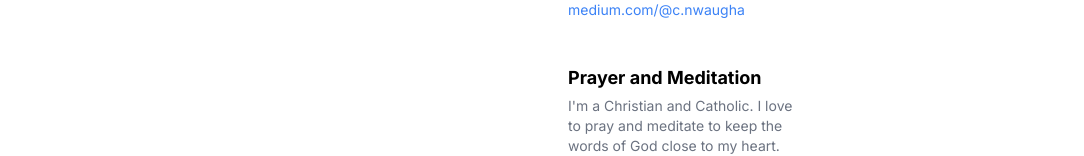
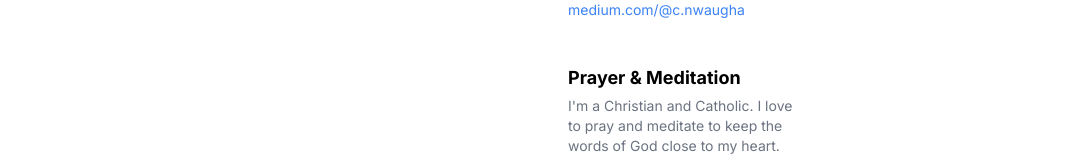
Before and after one commit to nwaughachukwuma/portfolio, a Next.js app: page / in a window 1280 px wide. Shown: the part 1185-1341 px from the top of the page, without its empty margins (96-1180 px from the left). Built offline with nearby package versions, Linux system fonts and the light colour scheme.

Commit message:
Update title of DescriptionCard component in main.tsx

```diff
--- a/src/components/main.tsx
+++ b/src/components/main.tsx
@@ -164,7 +164,7 @@ export default function Main() {
                   </p>
                 </div> */}
 
-                <DescriptionCard title="Prayer and Meditation">
+                <DescriptionCard title="Prayer & Meditation">
                   {`I'm a Christian and Catholic. I love to pray and meditate to keep the words of God close to my heart.`}
                 </DescriptionCard>
 
```
